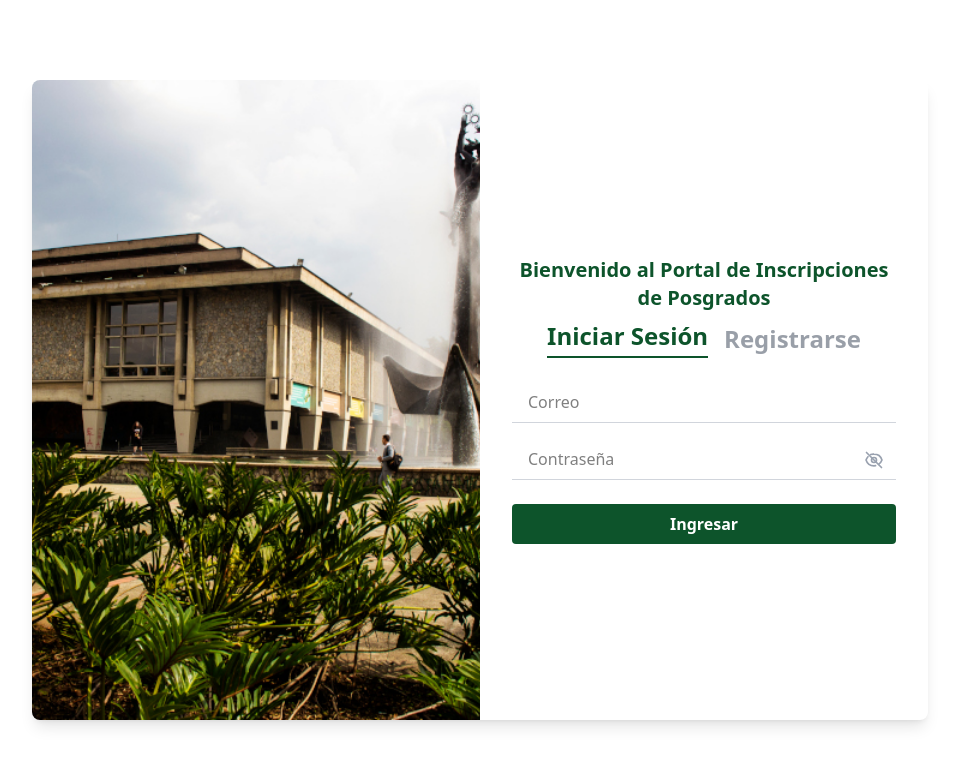
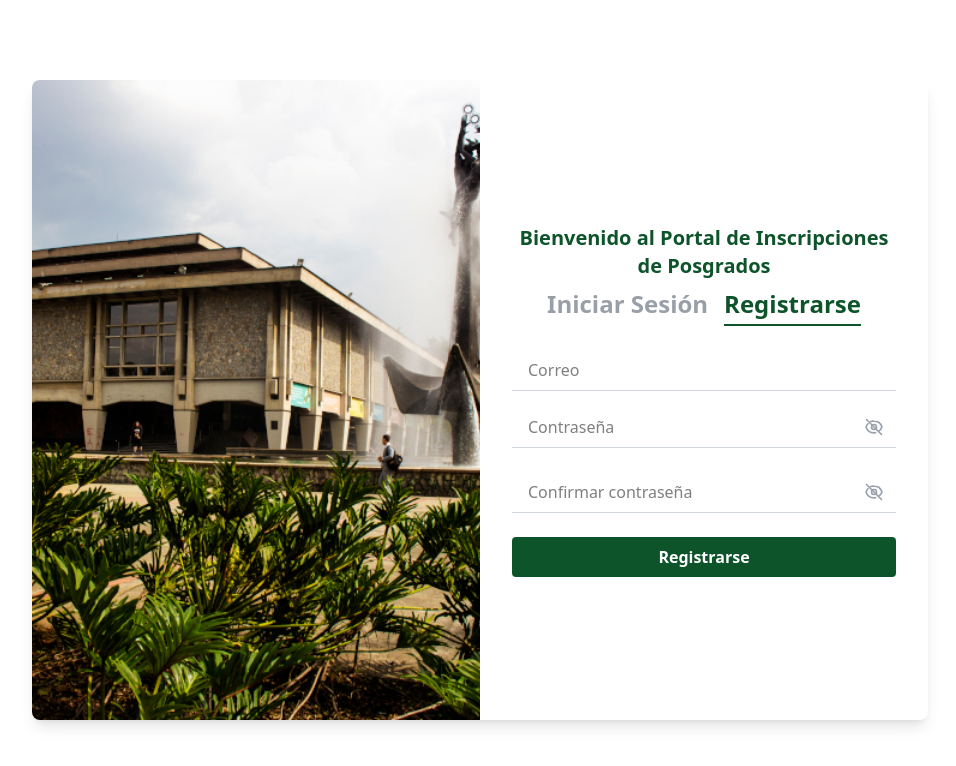
Before and after one commit to yeison8a/SIGEPOS-UdeA-Front-end, a Next.js app: page /login in a window 1280 px wide. Both pictures are taken after a click on the element "Registrarse". Shown: the top 766 px of the page, without its empty margins (160-1116 px from the left). Built offline with nearby package versions, Linux system fonts and the light colour scheme.

Commit message:
register

```diff
--- a/components/Login.tsx
+++ b/components/Login.tsx
@@ -4,6 +4,47 @@ import Image from "next/image";
 
 export default function Login() {
   const [showPassword, setShowPassword] = useState(false);
+  const [showConfirmPassword, setShowConfirmPassword] = useState(false);
+  const [isRegister, setIsRegister] = useState(false);
+
+  // Estados para los campos
+  const [email, setEmail] = useState("");
+  const [password, setPassword] = useState("");
+  const [confirmPassword, setConfirmPassword] = useState("");
+  const [error, setError] = useState("");
+
+  // Limpiar campos al cambiar de modo
+  const handleModeChange = (register: boolean) => {
+    setIsRegister(register);
+    setEmail("");
+    setPassword("");
+    setConfirmPassword("");
+    setError("");
+  };
+
+  // Validación en tiempo real
+  const handlePasswordChange = (e: React.ChangeEvent<HTMLInputElement>) => {
+    setPassword(e.target.value);
+    if (isRegister && confirmPassword && e.target.value !== confirmPassword) {
+      setError("Las contraseñas no coinciden");
+    } else {
+      setError("");
+    }
+  };
+
+  const handleConfirmPasswordChange = (e: React.ChangeEvent<HTMLInputElement>) => {
+    setConfirmPassword(e.target.value);
+    if (isRegister && password && e.target.value !== password) {
+      setError("Las contraseñas no coinciden");
+    } else {
+      setError("");
+    }
+  };
+
+  const handleSubmit = (e: React.FormEvent) => {
+    e.preventDefault();
+    //lógica registro o login
+  };
 
   return (
     <div className="min-h-screen flex items-center justify-center bg-white">
@@ -24,24 +65,46 @@ export default function Login() {
             Bienvenido al Portal de Inscripciones de Posgrados
           </h2>
           <div className="flex items-center justify-center mb-6">
-            <span className="text-green-900 text-2xl font-bold border-b-2 border-green-900 pb-1 mr-4">
+            <span
+              className={`text-2xl font-bold pb-1 mr-4 border-b-2 ${
+                !isRegister
+                  ? "text-green-900 border-green-900"
+                  : "text-gray-700 border-transparent opacity-50 cursor-pointer hover:opacity-100 transition"
+              }`}
+              onClick={() => handleModeChange(false)}
+              style={{ cursor: "pointer" }}
+            >
               Iniciar Sesión
             </span>
-            <span className="text-gray-700 text-2xl font-semibold opacity-50 cursor-pointer hover:opacity-100 transition">
+            <span
+              className={`text-2xl font-semibold pb-1 ${
+                isRegister
+                  ? "text-green-900 border-b-2 border-green-900"
+                  : "text-gray-700 border-transparent opacity-50 cursor-pointer hover:opacity-100 transition"
+              }`}
+              onClick={() => handleModeChange(true)}
+              style={{ cursor: "pointer" }}
+            >
               Registrarse
             </span>
           </div>
-          <form>
+          <form onSubmit={handleSubmit}>
             <input
               type="email"
               placeholder="Correo"
               className="w-full mb-4 px-4 py-2 border-b border-gray-300 focus:outline-none focus:border-green-900 bg-transparent"
+              value={email}
+              onChange={e => setEmail(e.target.value)}
+              required
             />
             <div className="relative mb-6">
               <input
                 type={showPassword ? "text" : "password"}
                 placeholder="Contraseña"
                 className="w-full px-4 py-2 border-b border-gray-300 focus:outline-none focus:border-green-900 bg-transparent"
+                value={password}
+                onChange={isRegister ? handlePasswordChange : e => setPassword(e.target.value)}
+                required
               />
               <span
                 className="absolute right-3 top-1/2 transform -translate-y-1/2 cursor-pointer text-gray-400"
@@ -64,11 +127,47 @@ export default function Login() {
                 )}
               </span>
             </div>
+            {isRegister && (
+              <div className="relative mb-6">
+                <input
+                  type={showConfirmPassword ? "text" : "password"}
+                  placeholder="Confirmar contraseña"
+                  className="w-full px-4 py-2 border-b border-gray-300 focus:outline-none focus:border-green-900 bg-transparent"
+                  value={confirmPassword}
+                  onChange={handleConfirmPasswordChange}
+                  required
+                />
+                <span
+                  className="absolute right-3 top-1/2 transform -translate-y-1/2 cursor-pointer text-gray-400"
+                  onClick={() => setShowConfirmPassword((v) => !v)}
+                  tabIndex={0}
+                  aria-label={showConfirmPassword ? "Ocultar contraseña" : "Mostrar contraseña"}
+                >
+                  {showConfirmPassword ? (
+                    // Ojo abierto
+                    <svg xmlns="http://www.w3.org/2000/svg" className="h-5 w-5" fill="none" viewBox="0 0 24 24" stroke="currentColor">
+                      <path strokeLinecap="round" strokeLinejoin="round" strokeWidth={2} d="M15 12a3 3 0 11-6 0 3 3 0 016 0z" />
+                      <path strokeLinecap="round" strokeLinejoin="round" strokeWidth={2} d="M2.458 12C3.732 7.943 7.523 5 12 5c4.478 0 8.268 2.943 9.542 7-1.274 4.057-5.064 7-9.542 7-4.477 0-8.268-2.943-9.542-7z" />
+                    </svg>
+                  ) : (
+                    // Ojo cerrado
+                    <svg xmlns="http://www.w3.org/2000/svg" className="h-5 w-5" fill="none" viewBox="0 0 24 24" stroke="currentColor">
+                      <path strokeLinecap="round" strokeLinejoin="round" strokeWidth={2} d="M13.875 18.825A10.05 10.05 0 0112 19c-4.478 0-8.268-2.943-9.542-7a9.956 9.956 0 012.293-3.95m3.249-2.568A9.956 9.956 0 0112 5c4.478 0 8.268 2.943 9.542 7a9.956 9.956 0 01-4.043 5.197M15 12a3 3 0 11-6 0 3 3 0 016 0z" />
+                      <path strokeLinecap="round" strokeLinejoin="round" strokeWidth={2} d="M3 3l18 18" />
+                    </svg>
+                  )}
+                </span>
+              </div>
+            )}
+            {error && (
+              <div className="text-red-600 text-sm mb-4">{error}</div>
+            )}
             <button
               type="submit"
               className="w-full bg-green-900 text-white py-2 rounded font-semibold hover:bg-green-800 transition"
+              disabled={isRegister && (!!error || !password || !confirmPassword)}
             >
-              Ingresar
+              {isRegister ? "Registrarse" : "Ingresar"}
             </button>
           </form>
         </div>
```
